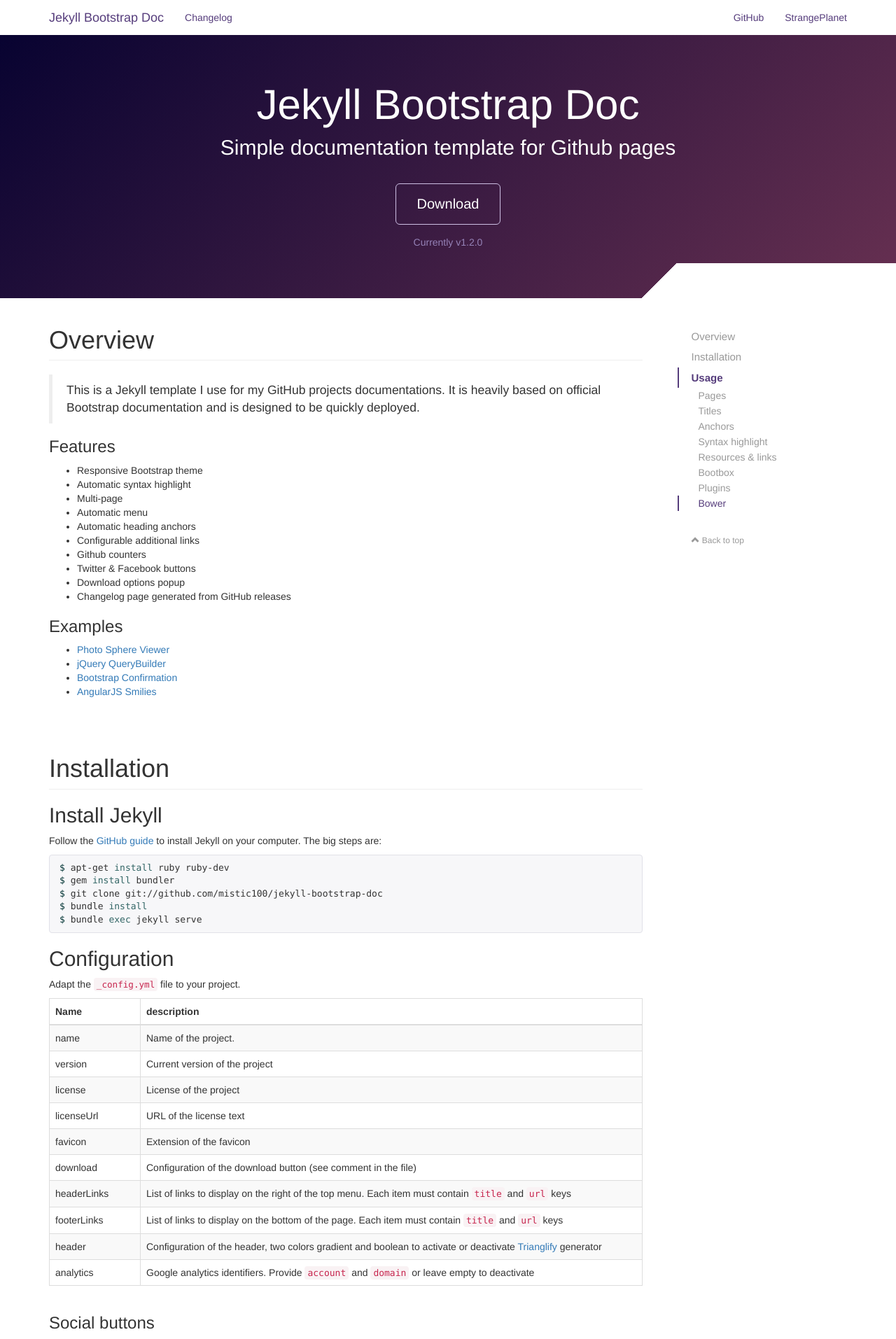
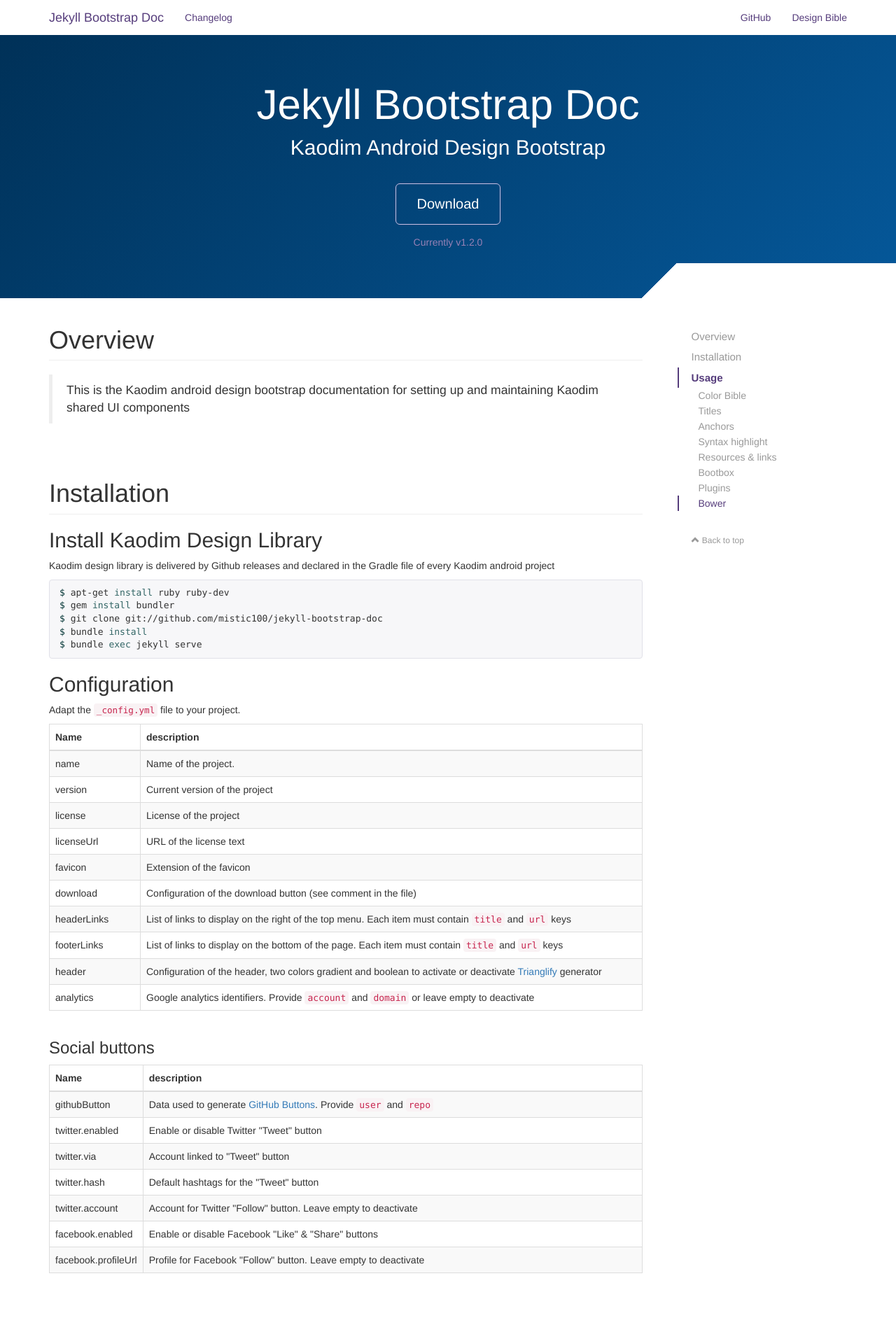
Before and after one commit to dinukapj/android-design-docs, a Jekyll site: the page built from index.html, in a window 1280 px wide. Shown: the top 1913 px of the page at 70% size. Built offline with Jekyll 4.4.1, drawn with Linux system fonts in a browser that asks for light colours; nearby versions of some CDN libraries; comment, search, counter and statistics services are not loaded; some of the changed text lies outside the part shown.

Commit message:
Updated Layout

```diff
--- a/_config.yml
+++ b/_config.yml
@@ -31,21 +31,19 @@
 # list of additional links on the right of the top menu
 headerLinks:
   - title: GitHub
-    url: https://github.com/mistic100/jekyll-bootstrap-doc
-  - title: StrangePlanet
-    url: http://www.strangeplanet.fr
+    url: https://github.com/kaodim/kaodim-design-android
+  - title: Design Bible
+    url: https://projects.invisionapp.com/d/main#/console/15026328/312447388/preview
 
 # list if additional links on the footer
 footerLinks:
   - title: GitHub
-    url: https://github.com/mistic100/jekyll-bootstrap-doc
-  - title: Issues
-    url: https://github.com/mistic100/jekyll-bootstrap-doc/issues?state=open
+    url: https://github.com/kaodim/kaodim-design-android
 
 # header
 header:
-  color1: "#080331"
-  color2: "#673051"
+  color1: "#003158"
+  color2: "#05589a"
   trianglify: true
 
 # google analytics
@@ -55,8 +53,8 @@
 
 # github buttons
 githubButton:
-  user: mistic100
-  repo: jekyll-bootstrap-doc
+  user: kaodim
+  repo: kaodim-design-android
 
 # twitter buttons
 twitter:
--- a/index.html
+++ b/index.html
@@ -1,7 +1,7 @@
 ---
 layout: default
 title: Home
-description: Simple documentation template for Github pages
+description: Kaodim Android Design Bootstrap
 isHome: true
 ---
 
@@ -9,43 +9,16 @@
   <h1 id="overview" class="page-header">Overview</h1>
 
   <blockquote>
-    This is a Jekyll template I use for my GitHub projects documentations. It is heavily based on official Bootstrap
-    documentation and is designed to be quickly deployed.
+    This is the Kaodim android design bootstrap documentation for setting up and maintaining Kaodim shared UI components
   </blockquote>
-
-  <h3 id="features">Features</h3>
-
-  <ul>
-    <li>Responsive Bootstrap theme</li>
-    <li>Automatic syntax highlight</li>
-    <li>Multi-page</li>
-    <li>Automatic menu</li>
-    <li>Automatic heading anchors</li>
-    <li>Configurable additional links</li>
-    <li>Github counters</li>
-    <li>Twitter &amp; Facebook buttons</li>
-    <li>Download options popup</li>
-    <li>Changelog page generated from GitHub releases</li>
-  </ul>
-
-  <h3 id="examples">Examples</h3>
-
-  <ul>
-    <li><a href="http://photo-sphere-viewer.js.org">Photo Sphere Viewer</a></li>
-    <li><a href="http://querybuilder.js.org">jQuery QueryBuilder</a></li>
-    <li><a href="http://bootstrap-confirmation.js.org">Bootstrap Confirmation</a></li>
-    <li><a href="http://mistic100.github.io/angular-smilies">AngularJS Smilies</a></li>
-  </ul>
 </section>
-
 
 <section class="bs-docs-section">
   <h1 id="installation" class="page-header">Installation</h1>
 
-  <h2 id="install-jekyll">Install Jekyll</h2>
+  <h2 id="install-jekyll">Install Kaodim Design Library</h2>
   <p>
-    Follow the <a href="https://help.github.com/articles/using-jekyll-with-pages">GitHub guide</a> to install Jekyll
-    on your computer. The big steps are:
+    Kaodim design library is delivered by Github releases and declared in the Gradle file of every Kaodim android project
   </p>
 
 <!-- @formatter:off -->
@@ -176,7 +149,7 @@
 <section class="bs-docs-section">
   <h1 id="usage" class="page-header">Usage</h1>
 
-  <h2 id="pages">Pages</h2>
+  <h2 id="pages">Color Bible</h2>
   <p>
     The main page is the <code>index.html</code> file. You can also add additional pages by creating <code>.html</code>
     files in the root folder or in any sub-folder. Each page file must begins with a template declaration:
```
